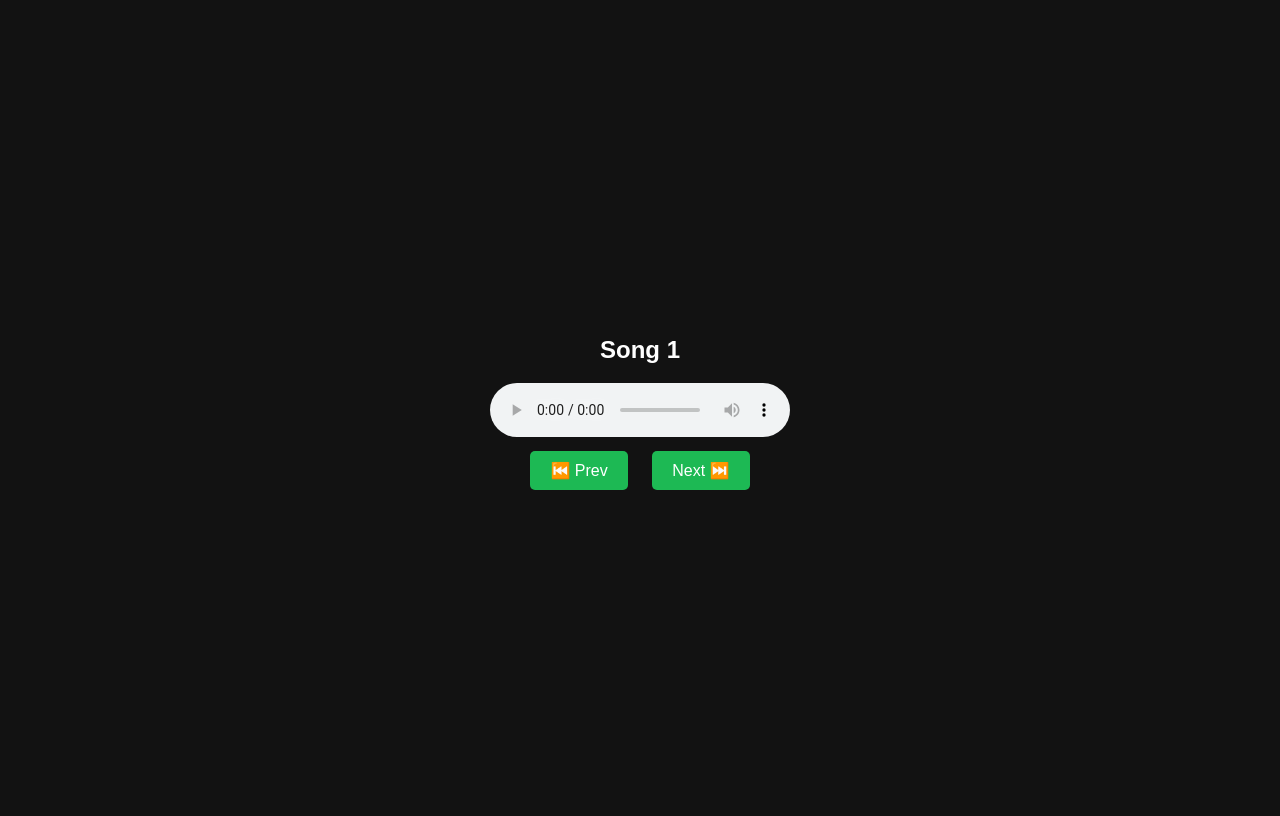
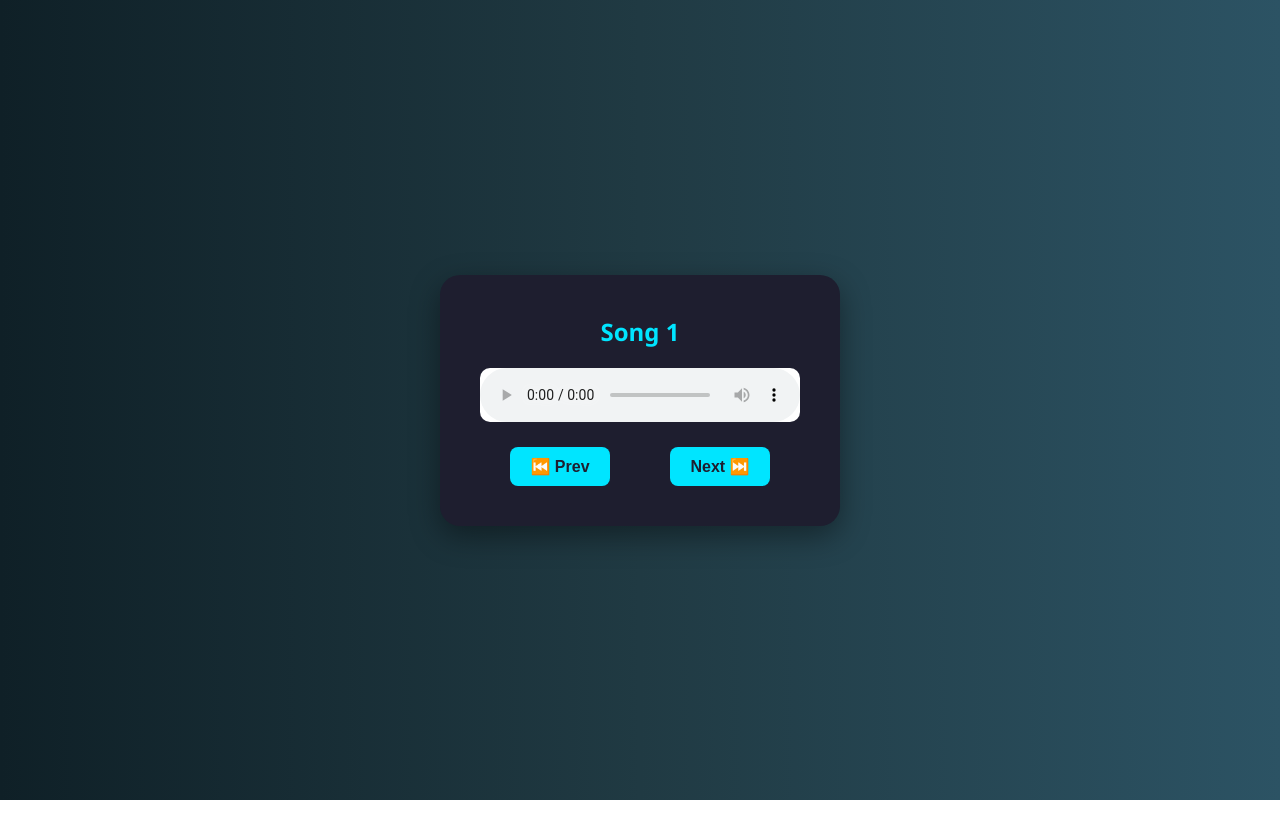
Before and after one commit to Revanth9984/Music-Player, a plain HTML site: page index.html in a window 1280 px wide. Drawn offline with Linux system fonts and the light colour scheme.

Commit message:
changed styles

```diff
--- a/style.css
+++ b/style.css
@@ -1,4 +1,4 @@
-body {
+/* body {
   background: #121212;
   color: white;
   display: flex;
@@ -21,4 +21,67 @@ body {
   font-size: 16px;
   cursor: pointer;
   border-radius: 5px;
+} */
+/* Reset some defaults */
+* {
+  margin: 0;
+  padding: 0;
+  box-sizing: border-box;
 }
+
+body {
+  background: linear-gradient(to right, #0f2027, #203a43, #2c5364);
+  font-family: 'Segoe UI', Tahoma, Geneva, Verdana, sans-serif;
+  display: flex;
+  align-items: center;
+  justify-content: center;
+  height: 100vh;
+  color: #fff;
+}
+
+.player {
+  background: #1e1e2f;
+  padding: 40px;
+  border-radius: 20px;
+  box-shadow: 0 10px 30px rgba(0, 0, 0, 0.4);
+  text-align: center;
+  width: 90%;
+  max-width: 400px;
+  transition: all 0.3s ease-in-out;
+}
+
+#song-title {
+  font-size: 1.5rem;
+  margin-bottom: 20px;
+  color: #00e5ff;
+}
+
+audio {
+  width: 100%;
+  margin-bottom: 20px;
+  outline: none;
+  border-radius: 10px;
+  background: #fff;
+}
+
+.controls {
+  display: flex;
+  justify-content: space-around;
+}
+
+.controls button {
+  padding: 10px 20px;
+  background-color: #00e5ff;
+  border: none;
+  border-radius: 8px;
+  color: #1e1e2f;
+  font-weight: bold;
+  font-size: 1rem;
+  cursor: pointer;
+  transition: 0.2s ease;
+}
+
+.controls button:hover {
+  background-color: #00b3cc;
+  transform: scale(1.05);
+}
```
Also changed, not shown: 1 other file.
